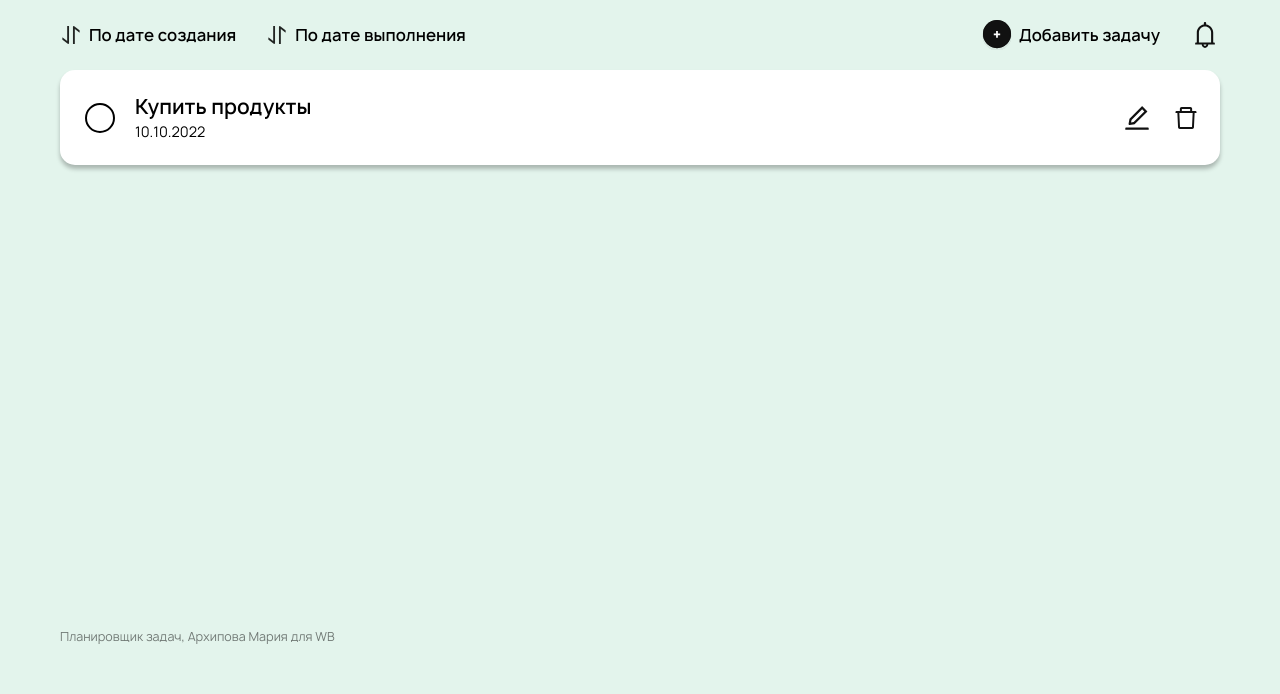
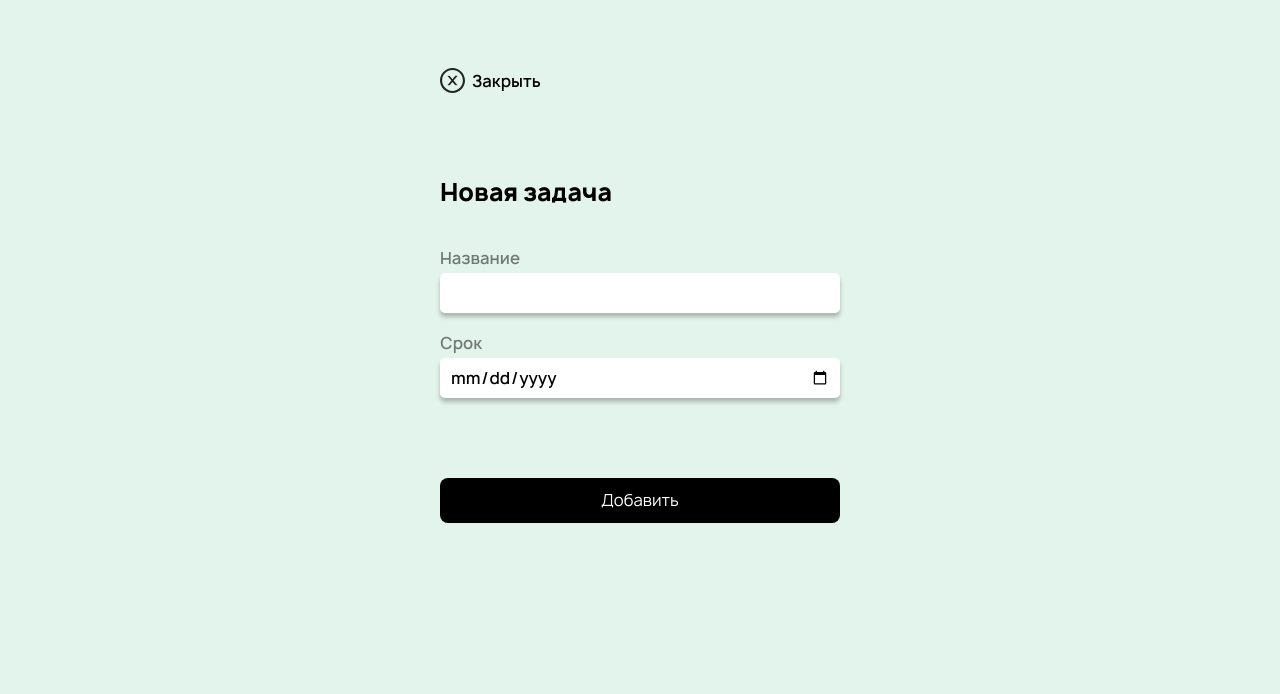
Before and after one commit to marias1403/wb-l2-task-manager, a React app: page / in a window 1280 px wide. Shown: the part 106-800 px from the top of the page. Built offline with nearby package versions, Linux system fonts and the light colour scheme.

Commit message:
feat: popup layout

```diff
--- a/src/assets/styles/blocks/toolbar/__button/toolbar__button.css
+++ b/src/assets/styles/blocks/button/button.css
@@ -1,4 +1,4 @@
-.toolbar__button {
+.button {
   padding: 0;
   height: 30px;
   width: fit-content;
@@ -16,6 +16,6 @@
   cursor: pointer;
 }
 
-.toolbar__button:hover {
+.button:hover {
   opacity: .7;
 }
--- /dev/null
+++ b/src/assets/styles/blocks/popup/__close-icon/popup__close-icon.css
@@ -0,0 +1,4 @@
+.popup__close-icon {
+  width: 25px;
+  height: 25px;
+}
--- /dev/null
+++ b/src/assets/styles/blocks/popup/__container/popup__container.css
@@ -0,0 +1,6 @@
+.popup__container {
+  width: 400px;
+  height: fit-content;
+  box-sizing: border-box;
+  position: relative;
+}
--- /dev/null
+++ b/src/assets/styles/blocks/popup/__form/popup__form.css
@@ -0,0 +1,8 @@
+.popup__form {
+  margin-top: 40px;
+  width: 100%;
+  display: flex;
+  flex-direction: column;
+  align-items: flex-start;
+  justify-content: flex-start;
+}
--- /dev/null
+++ b/src/assets/styles/blocks/popup/__input/popup__input.css
@@ -0,0 +1,16 @@
+.popup__input {
+  margin: 5px 0 0;
+  padding: 10px;
+  border: 0;
+  border-radius: 5px;
+  width: 100%;
+  height: 40px;
+  box-sizing: border-box;
+  background-color: #FFF;
+  overflow: hidden;
+  font-size: 16px;
+  line-height: 20px;
+  color: #000;
+  font-weight: 600;
+  box-shadow: 0 4px 4px 0 rgba(0, 0, 0, 0.25);
+}
--- /dev/null
+++ b/src/assets/styles/blocks/popup/__label/popup__label.css
@@ -0,0 +1,12 @@
+.popup__label {
+  color: #000000;
+  font-size: 16px;
+  font-weight: 600;
+  line-height: 20px;
+  text-align: left;
+  opacity: .5;
+}
+
+.popup__label:last-of-type {
+  margin-top: 20px;
+}
--- /dev/null
+++ b/src/assets/styles/blocks/popup/__submit-button/popup__submit-button.css
@@ -0,0 +1,19 @@
+.popup__submit-button {
+  margin: 80px 0 0;
+  padding: 0;
+  text-align: center;
+  cursor: pointer;
+  height: 45px;
+  width: 100%;
+  background-color: #000000;
+  border-radius: 8px;
+  border: none;
+  font-size: 16px;
+  line-height: 20px;
+  font-weight: 400;
+  color: #ffffff;
+}
+
+.popup__submit-button:hover {
+  opacity: .7;
+}
--- /dev/null
+++ b/src/assets/styles/blocks/popup/__title/popup__title.css
@@ -0,0 +1,9 @@
+.popup__title {
+  margin: 80px 0 0;
+  padding: 0;
+  color: #000000;
+  font-size: 24px;
+  font-weight: 800;
+  line-height: 32px;
+  text-align: left;
+}
--- /dev/null
+++ b/src/assets/styles/blocks/popup/_opened/popup_opened.css
@@ -0,0 +1,4 @@
+.popup_opened {
+  visibility: visible;
+  opacity: 1;
+}
--- /dev/null
+++ b/src/assets/styles/blocks/popup/popup.css
@@ -0,0 +1,14 @@
+.popup {
+  visibility: hidden;
+  opacity: 0;
+  transition: visibility .5s, opacity .5s ease-out;
+  display: flex;
+  position: fixed;
+  top: 0;
+  left: 0;
+  background: #E3F4EC;
+  width: 100%;
+  height: 100%;
+  align-items: center;
+  justify-content: center;
+}
--- a/src/assets/styles/index.css
+++ b/src/assets/styles/index.css
@@ -11,10 +11,10 @@
 @import url(./blocks/content/content.css);
 @import url(./blocks/page/__content/page__content.css);
 @import url(./blocks/content/__section/content__section.css);
+@import url(./blocks/button/button.css);
 
 @import url(./blocks/toolbar/toolbar.css);
 @import url(./blocks/toolbar/__sort/toolbar__sort.css);
-@import url(./blocks/toolbar/__button/toolbar__button.css);
 @import url(./blocks/toolbar/__sort-icon/toolbar__sort-icon.css);
 @import url(./blocks/toolbar/__task-controls/toolbar__task-controls.css);
 @import url(./blocks/toolbar/__add-icon/toolbar__add-icon.css);
@@ -34,3 +34,13 @@
 @import url(./blocks/footer/footer.css);
 @import url(./blocks/page/__footer/page__footer.css);
 @import url(./blocks/footer/__text/footer__text.css);
+
+@import url(./blocks/popup/popup.css);
+@import url(./blocks/popup/_opened/popup_opened.css);
+@import url(./blocks/popup/__container/popup__container.css);
+@import url(./blocks/popup/__close-icon/popup__close-icon.css);
+@import url(./blocks/popup/__title/popup__title.css);
+@import url(./blocks/popup/__form/popup__form.css);
+@import url(./blocks/popup/__label/popup__label.css);
+@import url(./blocks/popup/__input/popup__input.css);
+@import url(./blocks/popup/__submit-button/popup__submit-button.css);
--- /dev/null
+++ b/src/components/AddTaskPopup.js
@@ -0,0 +1,38 @@
+import React from 'react';
+import closeIcon from '../assets/img/close-icon.svg';
+
+function AddTaskPopup() {
+  return (
+    <div className='popup popup_opened'>
+      <div className='popup__container'>
+        <button className='button'>
+          <img className='popup__close-icon' src={closeIcon} alt='Закрыть' />
+          <span>Закрыть</span>
+        </button>
+        <h2 className='popup__title'>Новая задача</h2>
+        <form className='popup__form'>
+          <label className='popup__label' htmlFor='task'>Название</label>
+          <input
+            id='task'
+            type='text'
+            minLength='2'
+            maxLength='200'
+            className='popup__input'
+            placeholder=''
+            required
+          />
+          <label className='popup__label' htmlFor='date'>Срок</label>
+          <input
+            id='date'
+            type='date'
+            className='popup__input'
+            required
+          />
+          <button className='popup__submit-button'>Добавить</button>
+        </form>
+      </div>
+    </div>
+  );
+}
+
+export default AddTaskPopup;
--- a/src/components/App.js
+++ b/src/components/App.js
@@ -2,6 +2,7 @@ import React from 'react';
 import Header from './Header';
 import Main from './Main';
 import Footer from './Footer';
+import AddTaskPopup from './AddTaskPopup';
 
 function App() {
   return (
@@ -11,6 +12,7 @@ function App() {
         <Main />
         <Footer />
       </div>
+      <AddTaskPopup />
     </div>
   );
 }
--- a/src/components/Main.js
+++ b/src/components/Main.js
@@ -8,17 +8,17 @@ function Main() {
     <main className='content page__content'>
       <section className='toolbar content__section'>
         <div className='toolbar__sort'>
-          <button className='toolbar__button'>
+          <button className='button'>
             <img className='toolbar__sort-icon' src={sortIcon} alt='Иконка сортировки'/>
             <span>По дате создания</span>
           </button>
-          <button className='toolbar__button'>
+          <button className='button'>
             <img className='toolbar__sort-icon' src={sortIcon} alt='Иконка сортировки'/>
             <span>По дате выполнения</span>
           </button>
         </div>
         <div className='toolbar__task-controls'>
-          <button className='toolbar__button'>
+          <button className='button'>
             <img className='toolbar__add-icon' src={addIcon} alt='Иконка добавления'/>
             <span>Добавить задачу</span>
           </button>
```
Also changed, not shown: src/assets/img/close-icon.svg (added).
